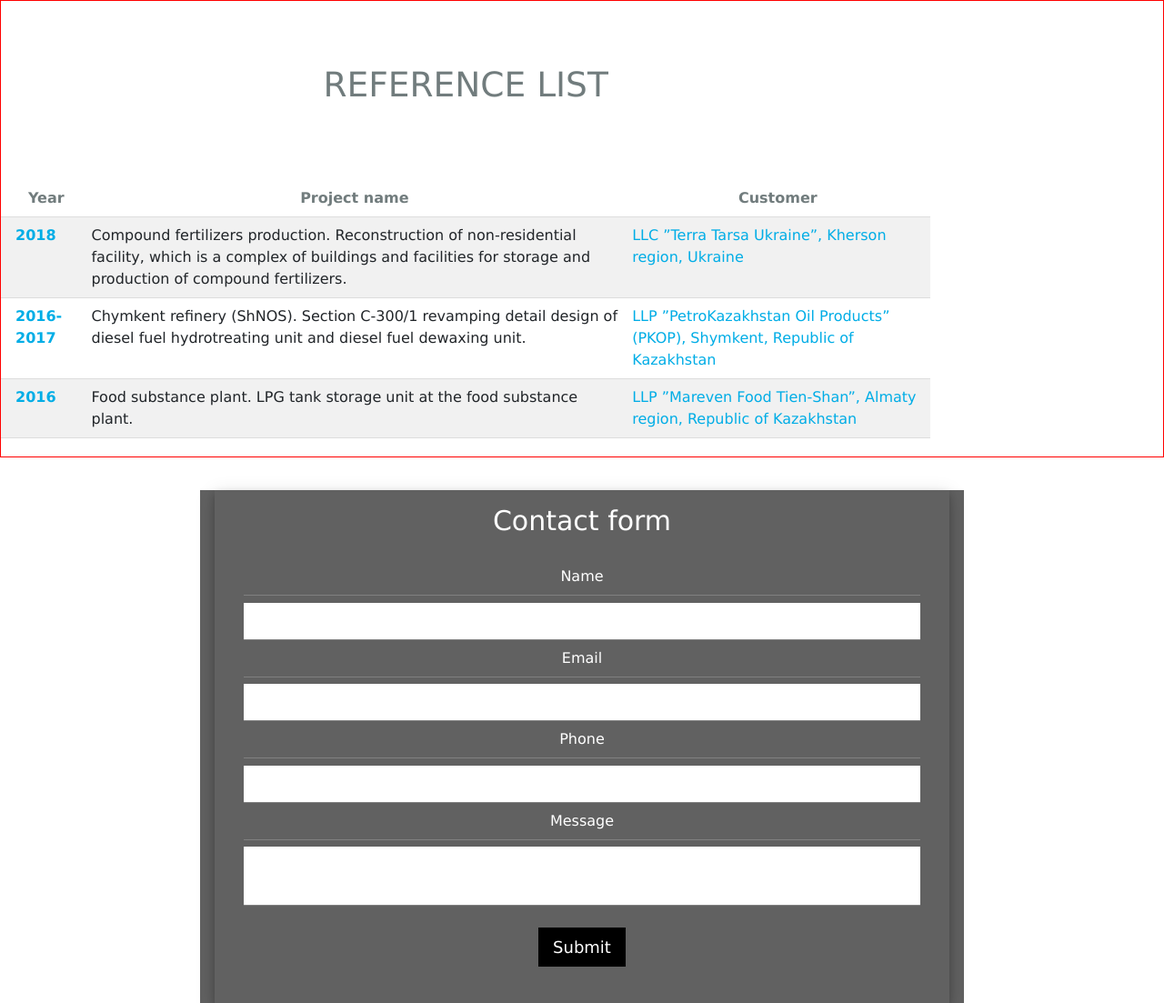
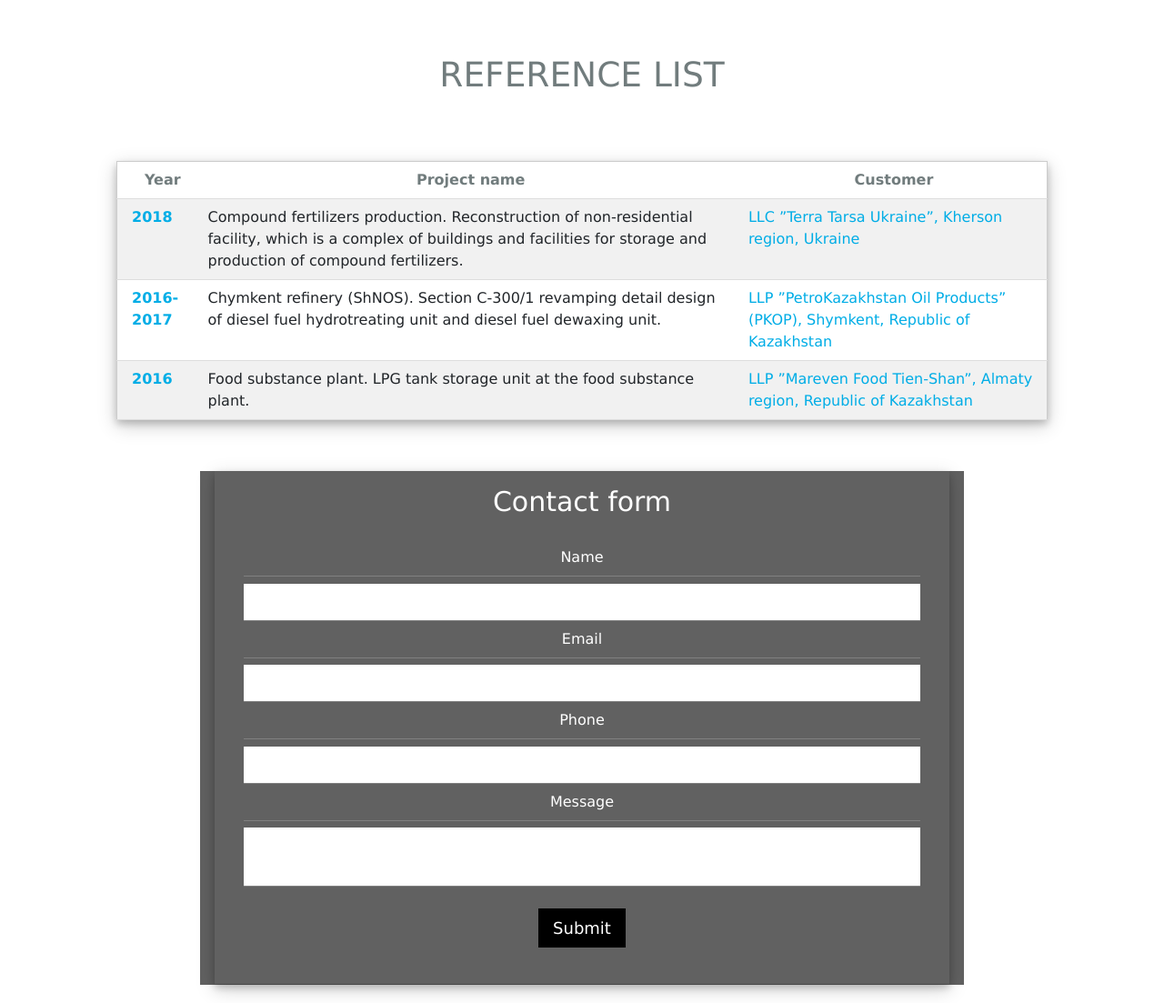
Before and after one commit to volosgoto/synprotech, a PHP site: page /public/reference.html in a window 1280 px wide. Shown: the part 135-1238 px from the top of the page at 91% size. Run offline with PHP 8.4, Linux system fonts and the light colour scheme.

Commit message:
upd desctop css

```diff
--- a/public/css/reference.css
+++ b/public/css/reference.css
@@ -31,17 +31,13 @@ h1:hover{
 .reference-container{
   display: flex;
   align-items: center;
-  /* flex-wrap: wrap; pushes bottom container */
-  /* flex-wrap: wrap; pushes bottom container */
-  justify-content: left;
+  justify-content: center;
   flex-wrap: wrap;
   flex-flow: row wrap;
-  padding: 0px 0px;
+  padding: 0px;
   margin: 0px;
-  flex-basis: 80%;
-  /* height: 155px; */
-  height: auto;
-  border: 1px solid red
+  flex-basis: 100%;
+  /* border: 1px solid red */
 }
 
 
@@ -49,16 +45,15 @@ h1:hover{
   position: relative;
   display: flex;
   flex-direction: column;
-  /* flex-direction: column;
-  justify-content: center;
-  align-items: center; */
+
   justify-content: center;
   align-items: center;
   width: 80%;
-  /* height: 842; */
-  padding-top: 10px;
-  margin: 20px 0px;
-  word-wrap: break-word;
+
+  padding: 0px;
+  margin: 20px 5px;
+
+  /* border: 2px solid yellow; */
 }
 
 
--- a/public/reference.html
+++ b/public/reference.html
@@ -52,9 +52,8 @@
     <div class="style-container">
             <h1 class="w3-animate-opacity w3-margin-top w3-padding-24">REFERENCE LIST</h1>
     </div>
-    <div class="style-container">
-        <!-- <div class="w3-card-4"> -->
-        <table class="w3-table w3-striped w3-bordered w3-padding w3-hoverable">
+    <div class="style-container w3-card-4">
+        <table class="w3-table w3-striped w3-bordered w3-padding w3-hoverable w3-border">
         <tr>
             <th class="w3-center">Year</th>
             <th class="w3-center">Project name</th>
```
Lines whose indentation alone changed are shown as unchanged.
